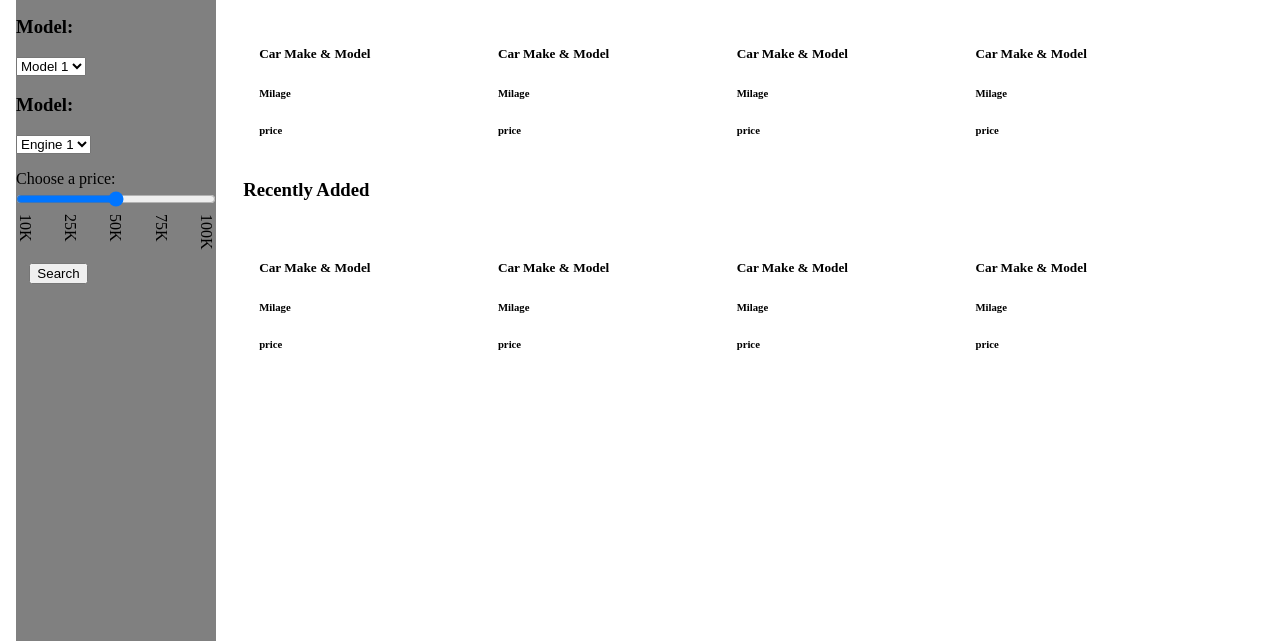
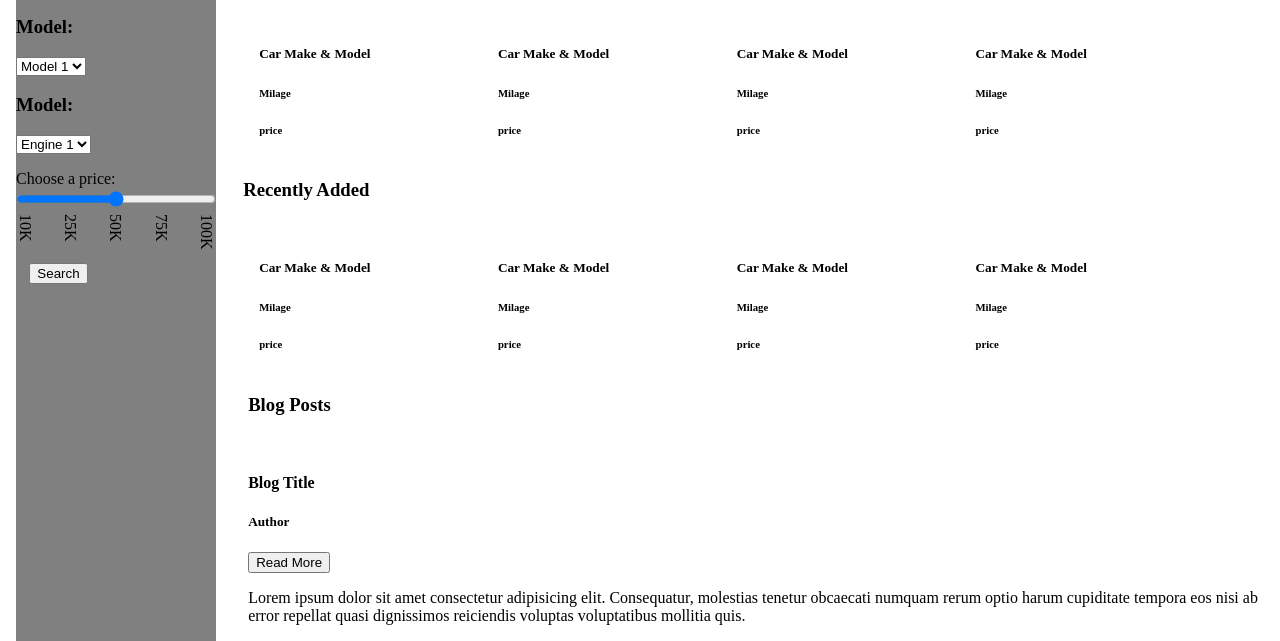
Before and after one commit to sytrejo/car_buying_website_v1, a plain HTML site: page index.html in a window 1280 px wide. Shown: the part 368-1009 px from the top of the page. Before the commit the page ends 800 px from the top, so only its background shows below. Drawn offline with Linux system fonts and the light colour scheme.

Commit message:
working on the blog section

```diff
--- a/index.html
+++ b/index.html
@@ -142,6 +142,27 @@
                 </div>
             </div>
 
+            <div class="blog_post">
+                <h3> Blog Posts </h3>
+                <div class="blog_row">
+                    <div class="picture_column_left">
+                        <img src="" />
+                    </div>
+                    <div class="blog_column_right">
+                        <div class="text_row">
+                            <div class="title_column">
+                                <h4>Blog Title</h4>
+                                <h5>Author</h5>
+                                <button>Read More </button>
+                            </div>
+                            <div class="blog_text_column">
+                                <p>Lorem ipsum dolor sit amet consectetur adipisicing elit. Consequatur, molestias tenetur obcaecati numquam rerum optio harum cupiditate tempora eos nisi ab error repellat quasi dignissimos reiciendis voluptas voluptatibus mollitia quis.</p>
+                            </div>
+                        </div>
+                    </div>
+                </div>
+            </div>
+
 
         </div>
     </div>
```
